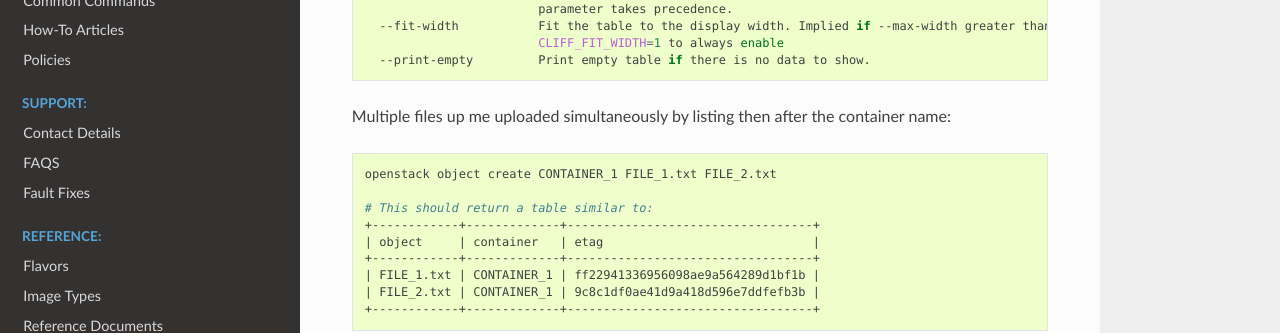
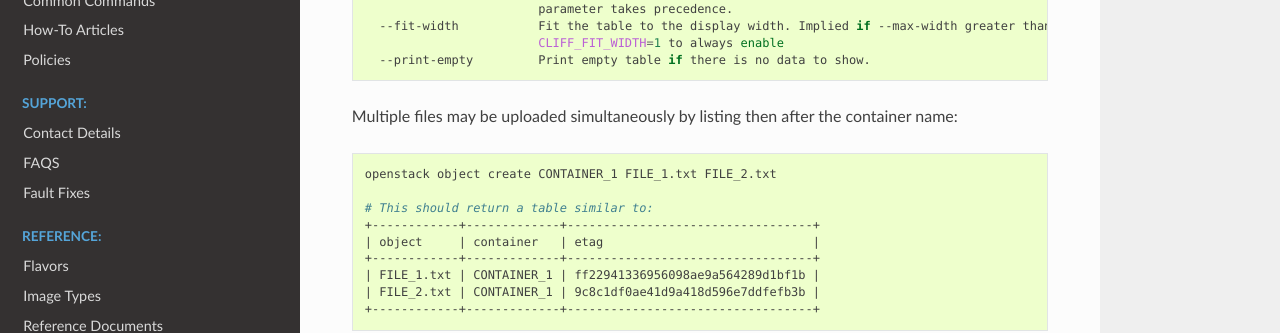
Before and after one commit to stfc/cloud-docs, a Sphinx documentation site: the page built from source/Swift/IntroducingSwift.rst, in a window 1280 px wide and 900 px high, scrolled down 4527 px. Shown: the part 151-484 px from the top of the window. Built offline with Sphinx 7.4.7 and the Read the Docs theme 2.0.0, drawn with Linux system fonts in a browser that asks for light colours.

Commit message:
Fix CLI upload object typo

```diff
--- a/source/Swift/IntroducingSwift.rst
+++ b/source/Swift/IntroducingSwift.rst
@@ -257,7 +257,7 @@
     --print-empty         Print empty table if there is no data to show.
 
 
-Multiple files up me uploaded simultaneously by listing then after the container name:
+Multiple files may be uploaded simultaneously by listing then after the container name:
 
 .. code-block:: bash
 
```
